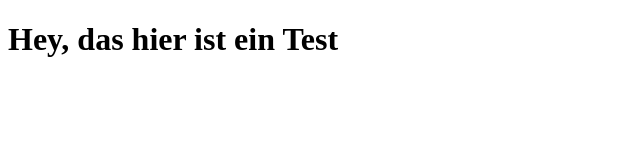
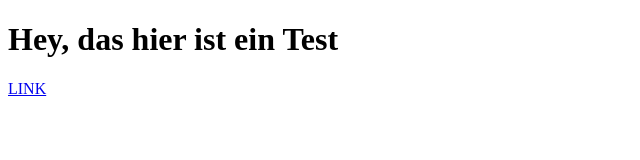
Before and after one commit to PatrickEbner/PatrickEbner.github.io, a plain HTML site: page index.html in a window 1280 px wide. Shown: the full height of the page, 0-640 px from the left. Drawn offline with Linux system fonts and the light colour scheme.

Commit message:
Update index.html

```diff
--- a/index.html
+++ b/index.html
@@ -6,7 +6,7 @@
 	</head>
 	<body>
 		<h1>Hey, das hier ist ein Test</h1>
-
+		<a href="https://google.com">LINK</a>
 	</body>
 
 
```
